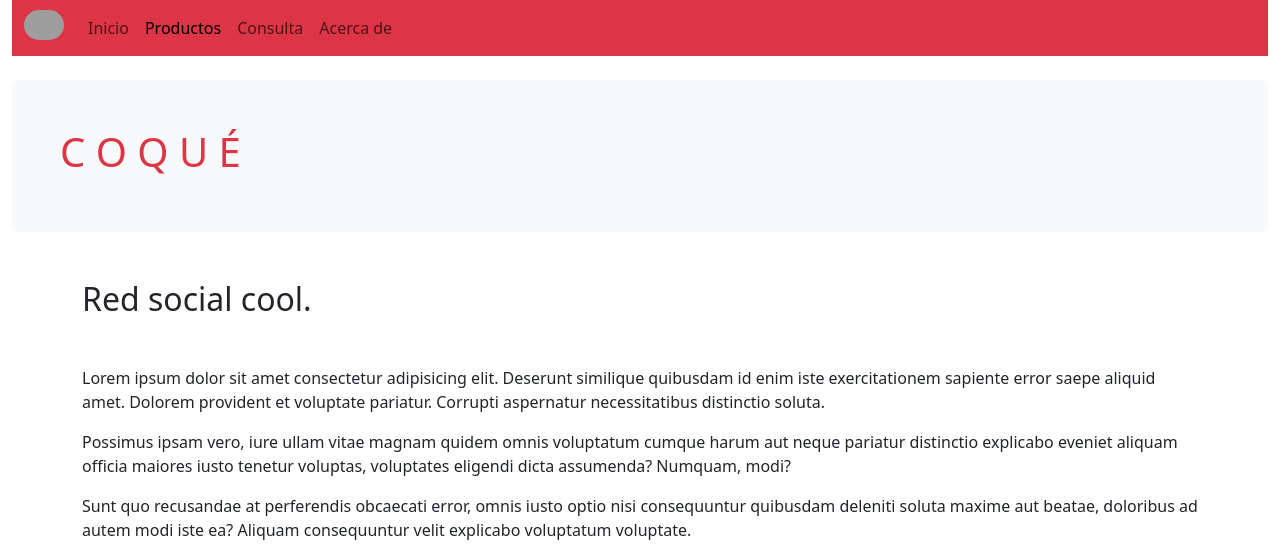
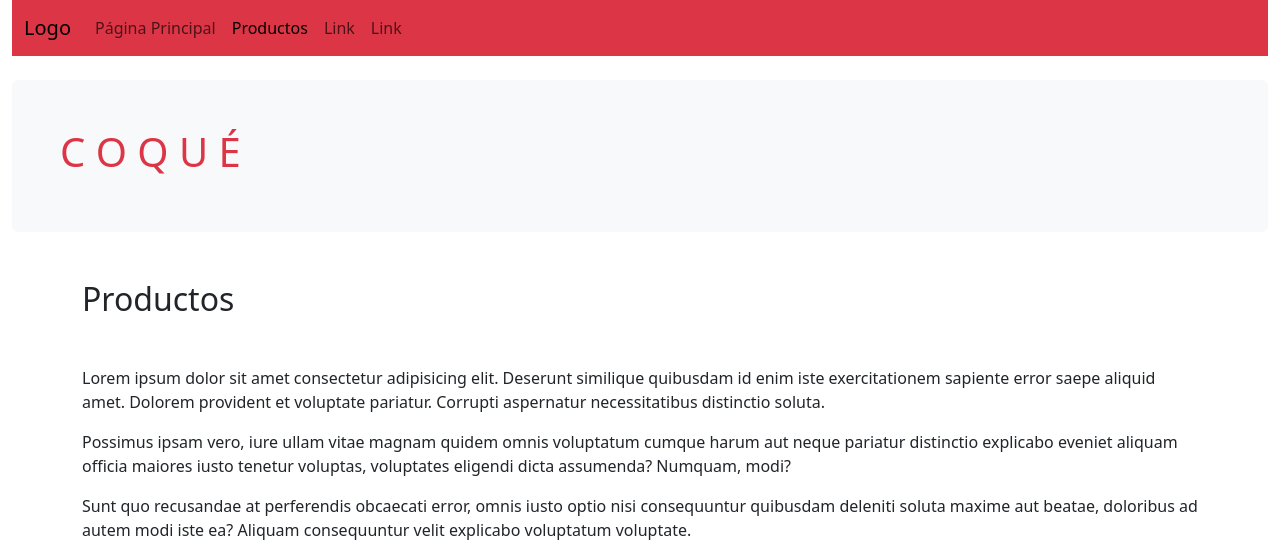
Before and after one commit to AriZinT/ppi_proyectoFinalCoque, a PHP site: page /productos.php in a window 1280 px wide. Shown: the top 558 px of the page. Run offline with PHP 8.4, Linux system fonts and the light colour scheme; grey boxes are pictures that could not be loaded.

Commit message:
Navegación entre Inicio y Productos con toggle navbar

```diff
--- a/productos.php
+++ b/productos.php
@@ -15,32 +15,33 @@
      <div class="container-fluid">
      <nav class="navbar navbar-expand-sm bg-danger navbar-danger">
             <div class="container-fluid">
+              <a class="navbar-brand" href="#">Logo</a>
+              <button class="navbar-toggler" type="button" data-bs-toggle="collapse" data-bs-target="#collapsibleNavbar">
+                <span class="navbar-toggler-icon"></span>
+              </button>
+              <div class="collapse navbar-collapse" id="collapsibleNavbar">
                 <ul class="navbar-nav">
-                <li>
-                    <a class="navbar-brand" href="index.html">
-                        <img src="logo_insatagram.jpg.png" alt="Insatagram Logo" style="width:40px;" class="rounded-pill">
-                    </a>
-                </li>
                   <li class="nav-item">
-                  <a class="nav-link" href="index.html">Inicio</a>
+                    <a class="nav-link" href="index.html">Página Principal</a>
                   </li>
                   <li class="nav-item">
                     <a class="nav-link active" href="productos.php">Productos</a>
                   </li>
                   <li class="nav-item">
-                  <a class="nav-link" href="consulta.php">Consulta</a>
+                    <a class="nav-link" href="#">Link</a>
                   </li>
                   <li class="nav-item">
-                  <a class="nav-link" href="about.html">Acerca de</a>
+                    <a class="nav-link" href="#">Link</a>
                   </li>
                 </ul>
+              </div>
             </div>
           </nav>
         <div class="mt-4 p-5 bg-light text-white rounded">
             <h1 class="text-danger">C O Q U É</h1>
         </div>
         <div class="container">
-            <h2 class="my-5">Red social cool.</h2>
+            <h2 class="my-5">Productos</h2>
             <p>Lorem ipsum dolor sit amet consectetur adipisicing elit. Deserunt similique quibusdam id enim iste exercitationem sapiente error saepe aliquid amet. Dolorem provident et voluptate pariatur. Corrupti aspernatur necessitatibus distinctio soluta.</p>
             <p>Possimus ipsam vero, iure ullam vitae magnam quidem omnis voluptatum cumque harum aut neque pariatur distinctio explicabo eveniet aliquam officia maiores iusto tenetur voluptas, voluptates eligendi dicta assumenda? Numquam, modi?</p>
             <p>Sunt quo recusandae at perferendis obcaecati error, omnis iusto optio nisi consequuntur quibusdam deleniti soluta maxime aut beatae, doloribus ad autem modi iste ea? Aliquam consequuntur velit explicabo voluptatum voluptate.</p>
```
Also changed, not shown: index.html (+5 -2 lines). Lines whose indentation alone changed are shown as unchanged.
